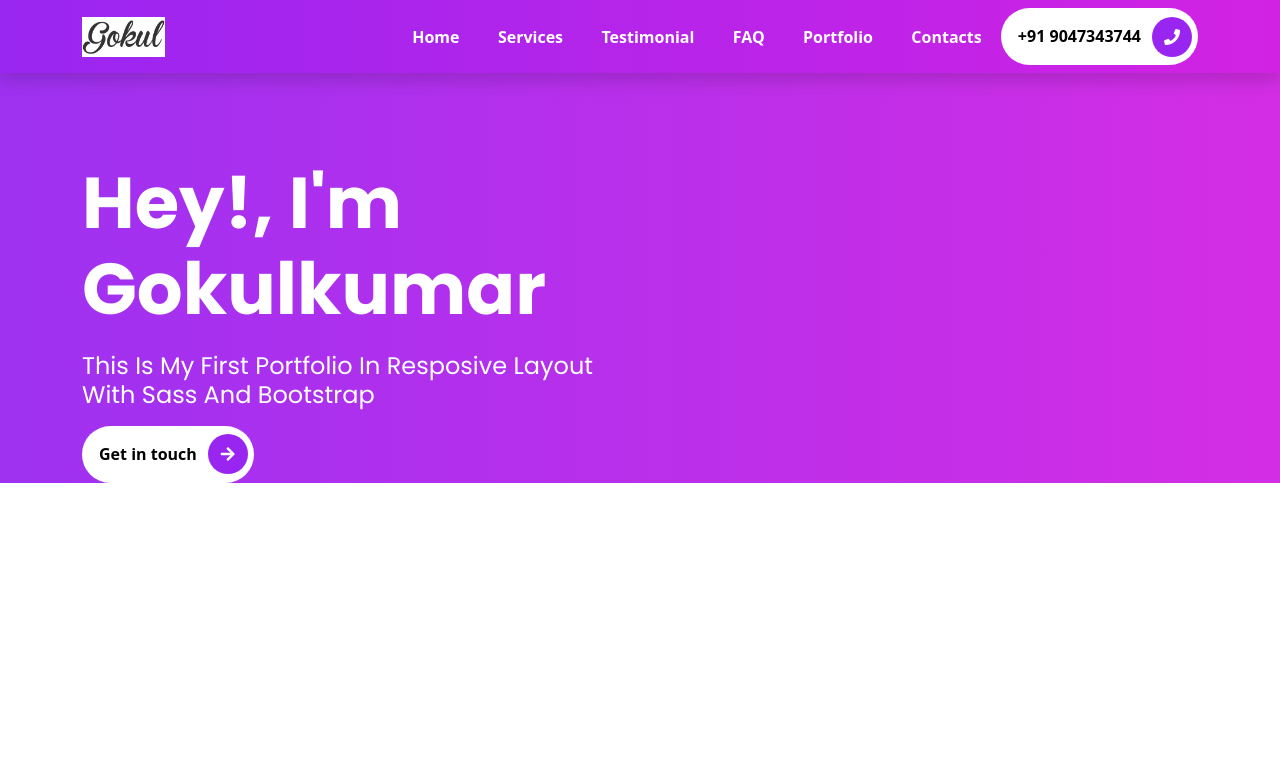
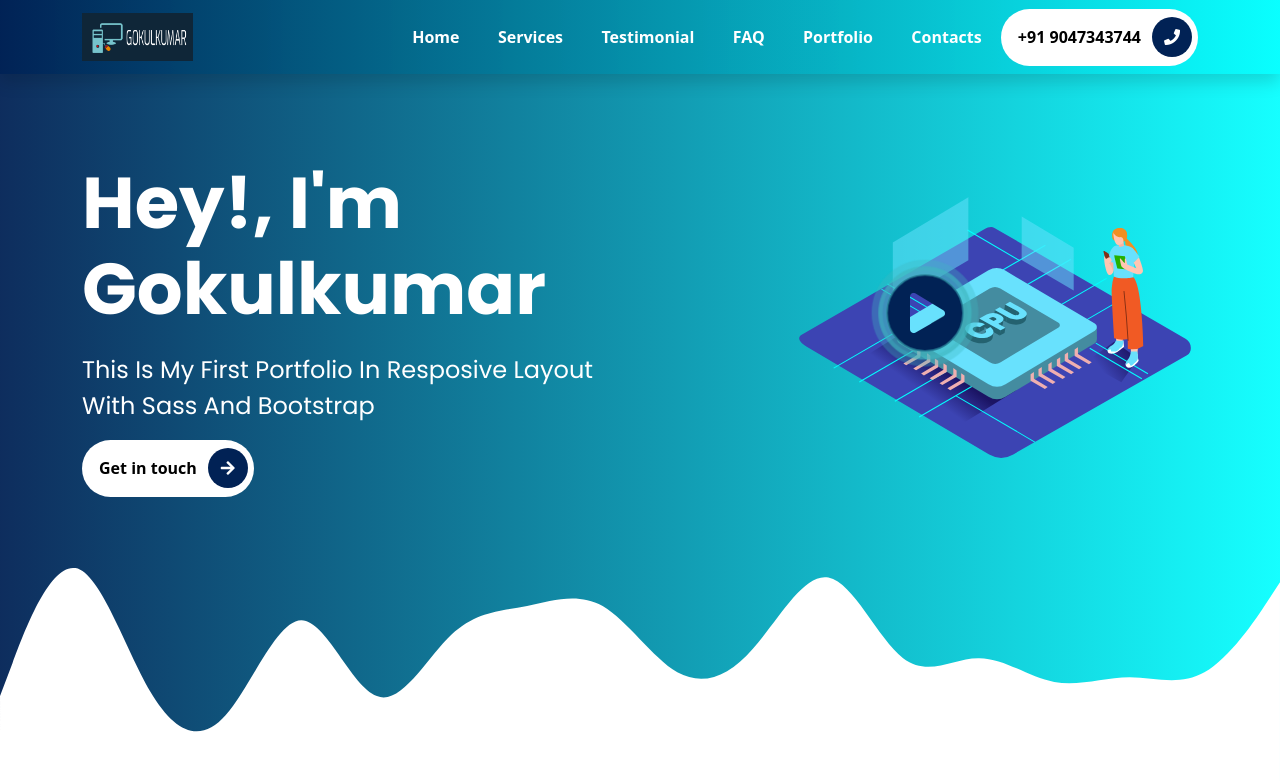
Before and after one commit to gokul2908/Portfolio, a website: page index.html in a window 1280 px wide. Drawn offline with nearby package versions, Linux system fonts and the light colour scheme.

Commit message:
updated introsection

```diff
--- a/index.html
+++ b/index.html
@@ -1,27 +1,47 @@
-<!doctype html>
+<!DOCTYPE html>
 <html lang="en">
   <head>
     <!-- Required meta tags -->
-    <meta charset="utf-8">
-    <meta name="viewport" content="width=device-width, initial-scale=1">
+    <meta charset="utf-8" />
+    <meta name="viewport" content="width=device-width, initial-scale=1" />
 
     <!-- Bootstrap CSS -->
-    <link href="assets/css/style.css" rel="stylesheet" >
-    <link rel="stylesheet" href="assets/css/fontawesome.css">
-    <link href="https://fonts.googleapis.com/css2?family=Poppins:wght@400;500;600;700;800;900&display=swap" rel="stylesheet">
+    <link href="assets/css/style.css" rel="stylesheet" />
+    <link rel="stylesheet" href="assets/css/fontawesome.css" />
+    <link
+      href="https://fonts.googleapis.com/css2?family=Poppins:wght@400;500;600;700;800;900&display=swap"
+      rel="stylesheet"
+    />
+    <link
+      rel="stylesheet"
+      href="https://cdn.jsdelivr.net/npm/glightbox/dist/css/glightbox.min.css"
+    />
+
     <title>Bootstrap learning</title>
   </head>
+
   <body>
     <!-- start the nav bar section  -->
     <nav class="navbar navbar-expand-lg navbar-dark menu shadow fixed-top">
       <div class="container">
         <a class="navbar-brand" href="#">
-              <img src="images/logo.jpg" alt="logo_image" style="height: 40px;">
+          <img src="images/logo.png" alt="logo_image" />
         </a>
-          <button class="navbar-toggler" type="button" data-bs-toggle="collapse" data-bs-target="#navbarSupportedContent" aria-controls="navbarSupportedContent" aria-expanded="false" aria-label="Toggle navigation">
+        <button
+          class="navbar-toggler"
+          type="button"
+          data-bs-toggle="collapse"
+          data-bs-target="#navbarSupportedContent"
+          aria-controls="navbarSupportedContent"
+          aria-expanded="false"
+          aria-label="Toggle navigation"
+        >
           <span class="navbar-toggler-icon"></span>
         </button>
-          <div class="collapse navbar-collapse justify-content-end" id="navbarSupportedContent">
+        <div
+          class="collapse navbar-collapse justify-content-end"
+          id="navbarSupportedContent"
+        >
           <ul class="navbar-nav mb-2 mb-lg-0">
             <li class="nav-item">
               <a class="nav-link active" aria-current="page" href="#">Home</a>
@@ -48,33 +68,73 @@
               <i class="fas fa-phone"></i>
             </span>
           </button>
-
         </div>
       </div>
     </nav>
     <!-- INTRO SECTION -->
+
     <section id="home" class="intro-section">
       <div class="container">
         <div class="row">
+          <!-- section1 -->
           <div class="col-md-6 intro">
             <h1 class="display-2">
               <span class="display-2--intro">Hey!, I'm Gokulkumar </span>
-              <span class="display-2--description">
-                this is my first portfolio in resposive layout with sass and bootstrap
+              <span class="display-2--description lh-base">
+                this is my first portfolio in resposive layout with sass and
+                bootstrap
               </span>
             </h1>
-             <button type="button" class="rounded-pill btn-rounded">Get in touch
+            <button type="button" class="rounded-pill btn-rounded">
+              Get in touch
               <span>
                 <i class="fas fa-arrow-right"></i>
               </span>
             </button>
           </div>
-           <div class="col-md-6 intro"></div>
+          <!-- section 2 -->
+          <div class="col-md-6 intro text-end">
+            <div class="video-box">
+              <img
+                src="images/intro section.svg"
+                alt="video illustration"
+                class="img-fluid"/>
+              <a href="#" class="glightbox position-absolute top-50 start-50 translate-middle">
+                <span>
+                  <i class="fas fa-play-circle"></i>
+                </span>
+                <span class="border-animation border-animation--border-1"></span>
+                <span class="border-animation border-animation--border-2"></span>
+              </a>
             </div>
+          </div>
+        </div>
+      </div>
+      <svg viewBox="0 0 1440 320">
+        <path
+          fill="#ffffff"
+          fill-opacity="1"
+          d="M0,224L14.1,186.7C28.2,149,56,75,85,80C112.9,85,141,171,169,218.7C197.6,267,226,277,254,245.3C282.4,213,311,139,339,138.7C367.1,139,395,213,424,224C451.8,235,480,181,508,154.7C536.5,128,565,128,593,122.7C621.2,117,649,107,678,122.7C705.9,139,734,181,762,197.3C790.6,213,819,203,847,170.7C875.3,139,904,85,932,90.7C960,96,988,160,1016,181.3C1044.7,203,1073,181,1101,181.3C1129.4,181,1158,203,1186,208C1214.1,213,1242,203,1271,202.7C1298.8,203,1327,213,1355,197.3C1383.5,181,1412,139,1426,117.3L1440,96L1440,320L1425.9,320C1411.8,320,1384,320,1355,320C1327.1,320,1299,320,1271,320C1242.4,320,1214,320,1186,320C1157.6,320,1129,320,1101,320C1072.9,320,1045,320,1016,320C988.2,320,960,320,932,320C903.5,320,875,320,847,320C818.8,320,791,320,762,320C734.1,320,706,320,678,320C649.4,320,621,320,593,320C564.7,320,536,320,508,320C480,320,452,320,424,320C395.3,320,367,320,339,320C310.6,320,282,320,254,320C225.9,320,198,320,169,320C141.2,320,113,320,85,320C56.5,320,28,320,14,320L0,320Z">
+        </path>
+      </svg>
+    </section>
+
+    <section>
+      <div class="header">
+
       </div>
     </section>
 
-
     <script src="node_modules/bootstrap/dist/js/bootstrap.bundle.min.js"></script>
+    <script src="https://cdn.jsdelivr.net/gh/mcstudios/glightbox/dist/js/glightbox.min.js"></script>
+    <script type="text/javascript">
+      const lightbox = GLightbox({
+            'href': 'https://www.youtube.com/watch?v=f02mOEt11OQ',
+            'type': 'video',
+            'source': 'youtube', //vimeo, youtube or local
+            'width': 900,
+            'autoplayVideos':true,
+      });
+    </script>
   </body>
 </html>
--- a/scss/_custom.scss
+++ b/scss/_custom.scss
@@ -1,7 +1,7 @@
 //my therem colors
-$purple-dark:  #9926f0 ;
-$pink-light:    #BB6EF5 ;
-$pink: #d122e3;
+$purple-dark:  #012255 ;
+$pink-light:    #144ca0 ;
+$pink: #09ffff;
 
 // whiete and grey colors
 $white:    #fff ;
--- a/scss/components/_animations.scss
+++ b/scss/components/_animations.scss
@@ -0,0 +1,13 @@
+// PULSE BORDER
+
+@keyframes pulse-border{
+    0% {
+        transform: scale(1);
+        opacity: 1;
+    }
+
+    100% {
+        transform: scale(1.5);
+        opacity: 0;
+    }
+}
--- a/scss/components/_mixins.scss
+++ b/scss/components/_mixins.scss
@@ -4,3 +4,12 @@
 @mixin gradient {
     background: linear-gradient(to right, rgba($primary,0.95), rgba($secondary,0.95));
 }
+
+//  absolute positioning
+@mixin absoluteCenter{
+    position: absolute;
+    top: 50%;
+    left: 50%;
+    transform: translate(-50%, -50%);
+
+}
--- a/scss/sections/_companies.scss
+++ b/scss/sections/_companies.scss
@@ -0,0 +1,3 @@
+.header::after{
+
+}
--- a/scss/sections/_intro-section.scss
+++ b/scss/sections/_intro-section.scss
@@ -8,3 +8,39 @@
     width: 100%;
     height: 100%;
 }
+
+.intro{
+    .video-box{
+        position: relative;
+        a{
+
+            span{
+
+                i{
+
+                    font-size: 5rem;
+                    color: $primary;
+                }
+            }
+        }
+    }
+}
+
+.border-animation {
+    position: absolute;
+    top: 0;
+    left: 0;
+    border: 0.55rem solid rgb(63, 183, 192);
+    width: 5rem;
+    height: 5rem;
+    border-radius: 50%;
+    animation: pulse-border 1.5s linear infinite;
+
+    &--border-1{
+        animation-delay:1s;
+    }
+    &--border-2{
+        animation-delay:1.5s ;
+    }
+
+}
--- a/scss/sections/_navbar.scss
+++ b/scss/sections/_navbar.scss
@@ -14,3 +14,9 @@
     }
 
 }
+
+.navbar-brand{
+    img{
+        height:  48px ;
+    }
+}
```
Also changed, not shown: assets/css/style.css, images/intro section.svg (added), images/logo.jpg (deleted), images/logo.png (added), scss/components/_typography.scss (line endings or trailing spaces), 1 other file. Lines whose indentation alone changed are shown as unchanged.
